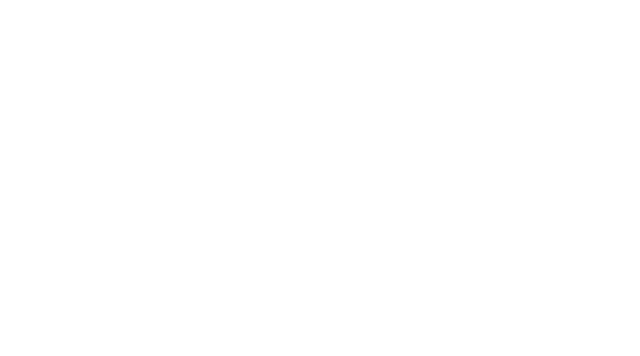
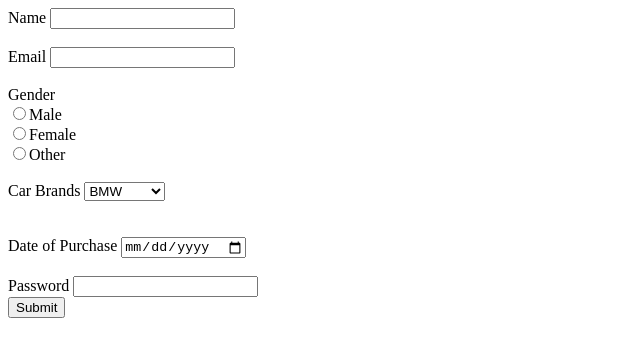
Before and after one commit to acciojob/car-insurance-form-omsingh1555, a website: page main.html in a window 1280 px wide. Shown: the whole page, without its empty margins (0-640 px from the left). Drawn offline with Linux system fonts and the light colour scheme.

Commit message:
created a submission

```diff
--- a/main.html
+++ b/main.html
@@ -8,7 +8,36 @@
 
 <body>
 	<!-- the entire body must be written by student -->
+	<form method="post">
+		<label for="name">Name</label>
+		<input id="name" type="text" required>
+		<br><br>
+		<label for="email">Email</label>
+		<input id="email" type="email" required>
+		<br><br>
+		<label>Gender</label>
+		<br>
+		<input type="radio" name="gender" value="Male" required>Male<br>
+		<input type="radio" name="gender"  value="female"required>Female<br>
+        <input type="radio" name="gender" value="other" required>Other<br>
+		<br>
+		<label for="cars">Car Brands</label>
+		<select id="cars">
+			<option value="BMW">BMW</option>
+			<option Value="Audi">Audi</option>
+			<option value="Mercedez">Mercedez</option>
+		</select>
+	</form>
+	<br><br>
+	<label for="dop">Date of Purchase</label>
+	<input id="dop" type="date" required>
+	<br><br>
+	<label for="password">Password</label>
+	<input id="password" type="password" required>
+	<br>
+	<button type="submit">Submit</button>
     <script type="text/javascript" src="./script.js">
+
 </script>
 
 </body>
```
